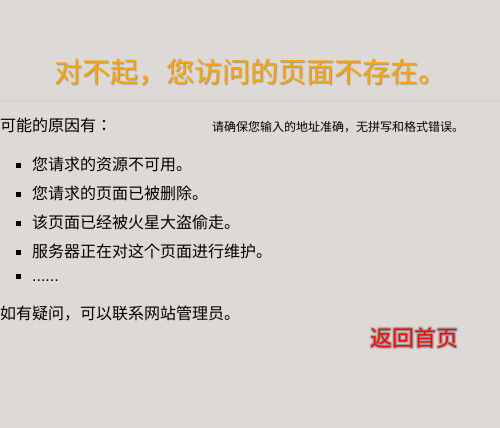
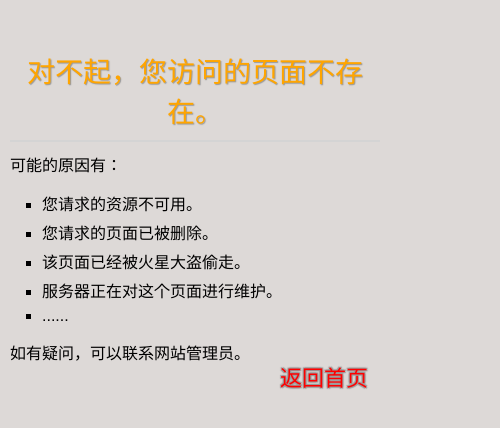
Before and after one commit to xovel/404, a plain HTML site: page ud/404-2.html in a window 390 px wide. Shown: the whole page, 500 px wide, since content can reach past the window. Drawn offline with Linux system fonts and the light colour scheme.

Commit message:
404-2.html add responsive code

```diff
--- a/ud/404-2.html
+++ b/ud/404-2.html
@@ -14,7 +14,7 @@
 <style type="text/css">
 * {font-family:'San Francisco','Noto SansCJK','microsoft yahei',helvetica,arial;margin:0;padding:0;}
 body {background-color:#DDD9D7;}
-.zmain { margin:50px auto; width:500px;}
+.zmain { margin:50px auto; max-width:500px; padding:0 10px;}
 .clear { clear:both;margin:0;padding:0;}
 .errtitle {text-align:center; font-size:28px;  color:orange; text-shadow:#999 1px 1px 1px; border-bottom:#d4d4d4 2px solid; padding-bottom:10px;}
 .errnote {margin-top:10px; font-size:16px;}
@@ -24,8 +24,13 @@ body {background-color:#DDD9D7;}
 .errnote ul li { list-style:square; margin:5px 0 5px 2em;; }
 .errnote .errfr { float:right; width:180px; background-color:green; height:120px; padding:20px;}
 .errtip { background-color:magenta; height:100px;width:160px;}
-.backtoindex {color:red;float:right; font-size:22px; width:100px;height:30px;line-height:30px; vertical-align:middle; cursor:hand; padding-right:30px;}
+.backtoindex {color:red;float:right; font-size:22px; width:100px;height:30px;line-height:30px; vertical-align:middle; cursor:pointer;}
 .backtoindex a {color:red; text-decoration:none; text-shadow:#999 1px 1px 1px,#999 -1px -1px 1px,#999 1px -1px 1px,#999 -1px 1px 1px;}
+
+@media screen and (max-width: 500px){
+  .errnote p span{ display: none; }
+}
+
 </style>
 </head>
 
```
